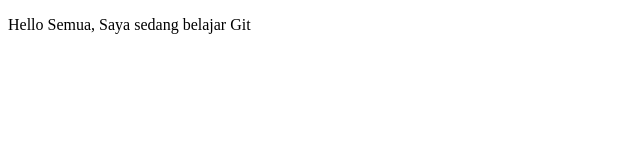
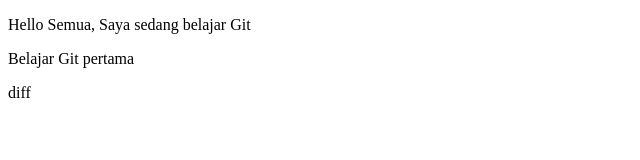
Before and after one commit to rini01/belajar-git-01, a plain HTML site: page index.html in a window 1280 px wide. Shown: the whole page, without its empty margins (0-640 px from the left). Drawn offline with Linux system fonts and the light colour scheme.

Commit message:
test diff

```diff
--- a/index.html
+++ b/index.html
@@ -4,8 +4,9 @@
         <meta charset="utf-8">
         <title>Belajar Git - Project 01</title>
     </head>
-
     <body>
         <p>Hello Semua, Saya sedang belajar Git</p>
+        <p>Belajar Git pertama</p>
+        <p>diff </p>
     </body>
 </html>
```
